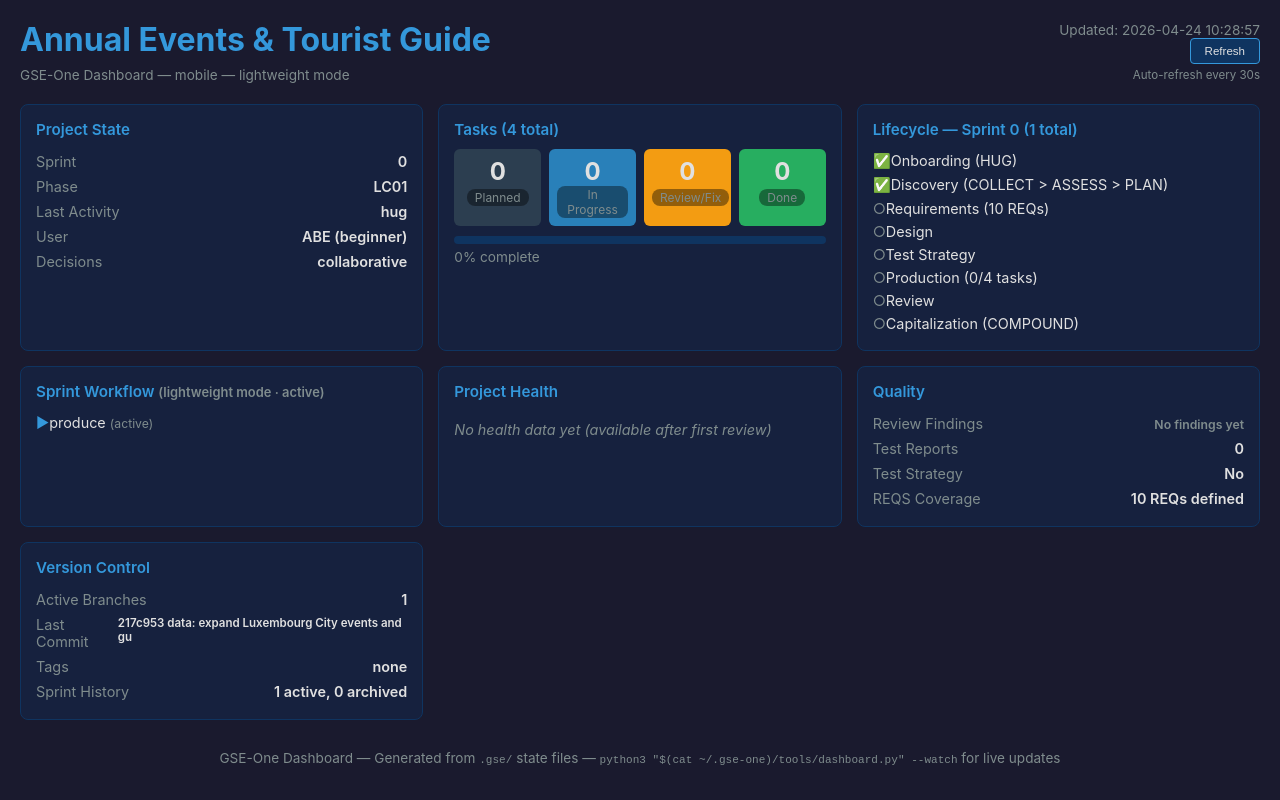
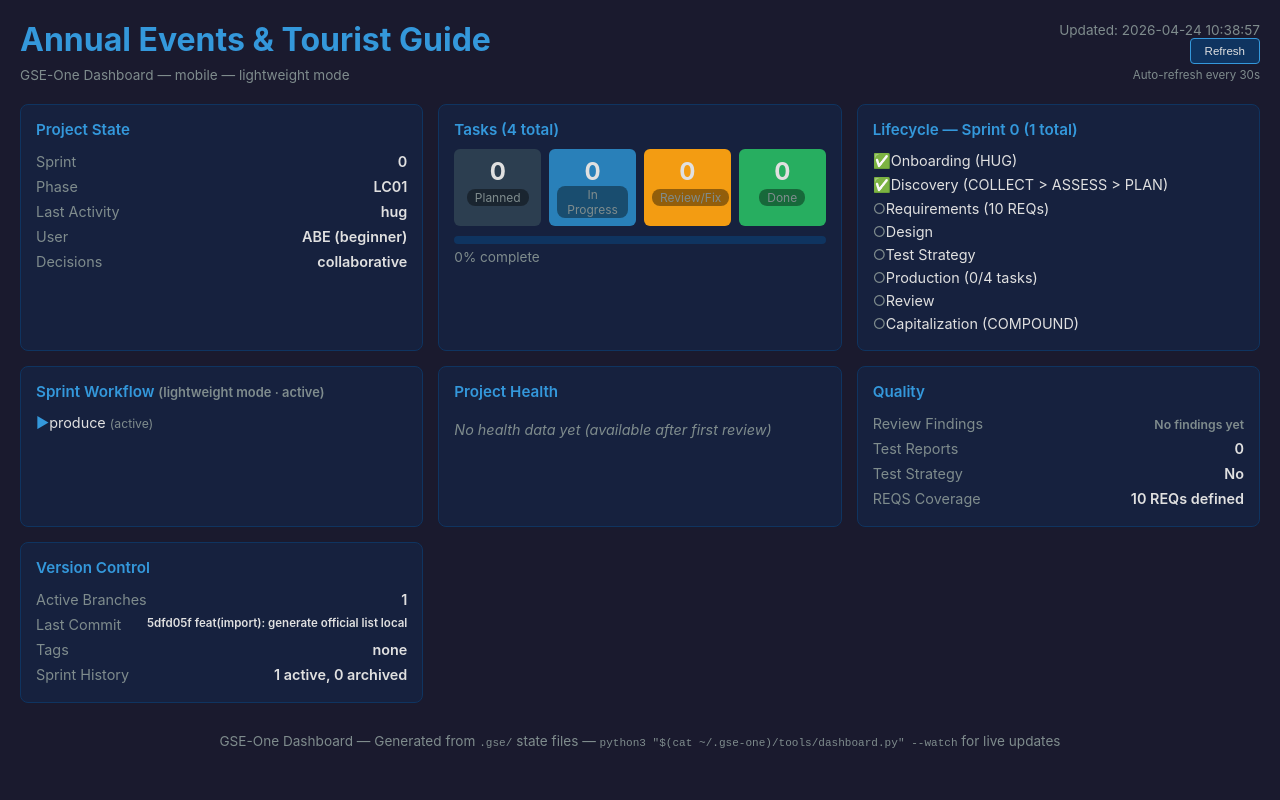
Before and after one commit to abet9226-lux/luxembourg-guide, a plain HTML site: page docs/dashboard.html in a window 1280 px wide. Drawn offline with nearby package versions, Linux system fonts and the light colour scheme.

Commit message:
docs: refresh dashboard
Made-with: Cursor

```diff
--- a/docs/dashboard.html
+++ b/docs/dashboard.html
@@ -57,7 +57,7 @@
     <span class="muted">GSE-One Dashboard &mdash; mobile &mdash; lightweight mode</span>
   </div>
   <div class="header-right">
-    <div>Updated: 2026-04-24 10:28:57</div>
+    <div>Updated: 2026-04-24 10:38:57</div>
     <button class="refresh-btn" onclick="location.reload()">Refresh</button>
     <div class="muted" style="margin-top:4px">Auto-refresh every 30s</div>
   </div>
@@ -140,7 +140,7 @@
   <div class="card">
     <div class="card-title">Version Control</div>
     <div class="metric"><span class="metric-label">Active Branches</span><span class="metric-value">1</span></div>
-    <div class="metric"><span class="metric-label">Last Commit</span><span class="metric-value" style="font-size:0.8em">217c953 data: expand Luxembourg City events and gu</span></div>
+    <div class="metric"><span class="metric-label">Last Commit</span><span class="metric-value" style="font-size:0.8em">5dfd05f feat(import): generate official list local</span></div>
     <div class="metric"><span class="metric-label">Tags</span><span class="metric-value">none</span></div>
     <div class="metric"><span class="metric-label">Sprint History</span><span class="metric-value">1 active, 0 archived</span></div>
   </div>
```
